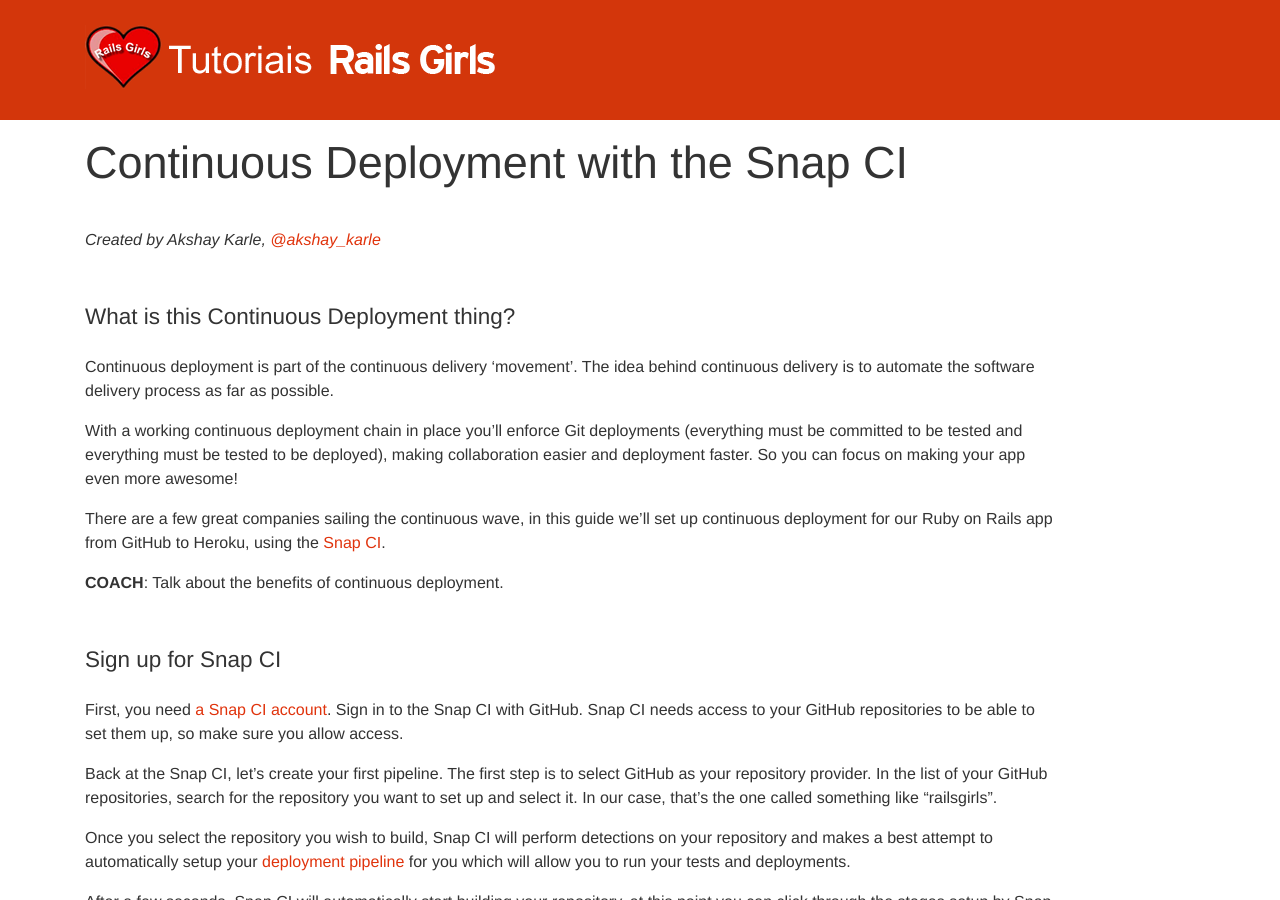
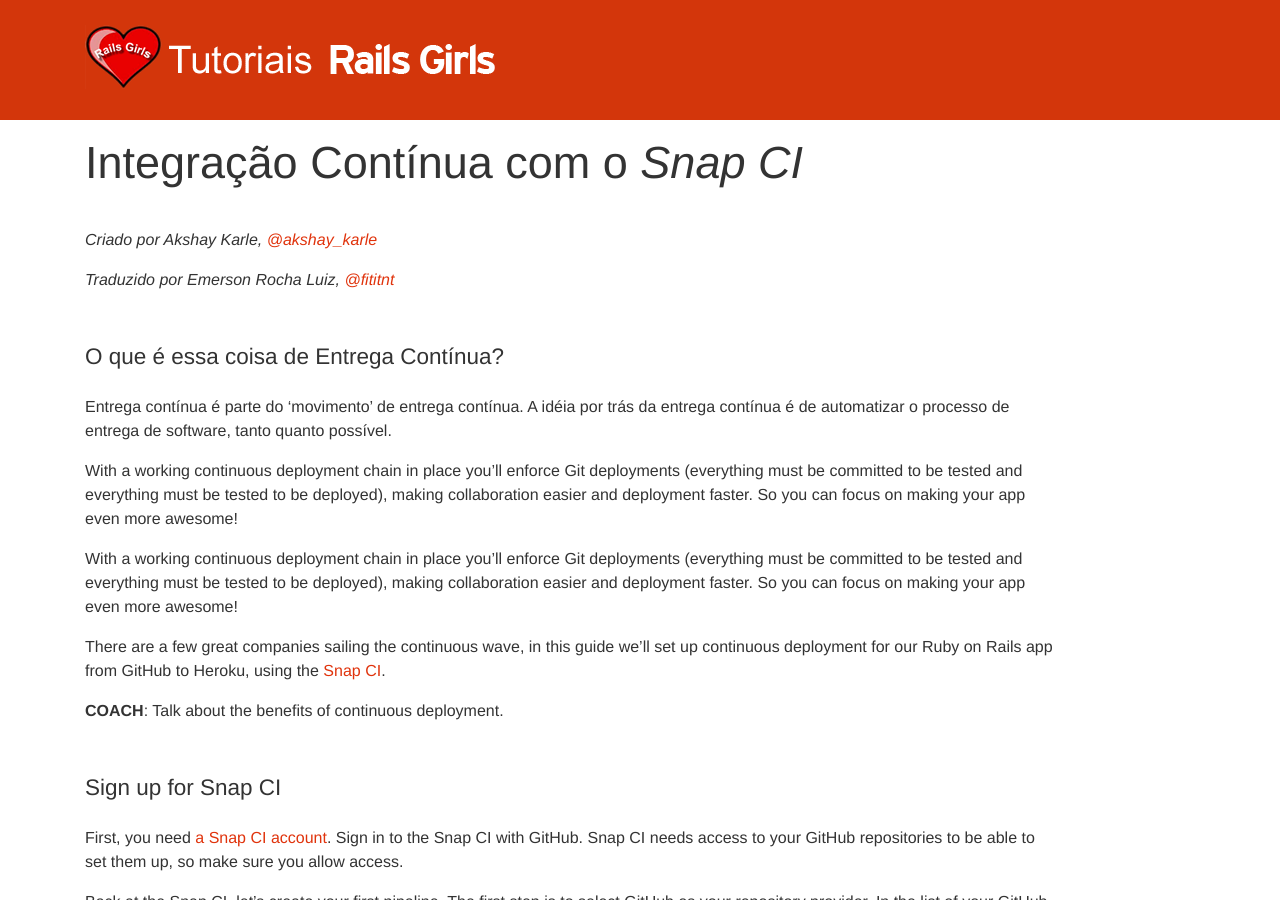
Before and after one commit to railsgirls/guides.railsgirls.com, a Jekyll site: the page built from _posts/2015-09-11-continuous-snap-ci.markdown, in a window 1280 px wide and 900 px high. Built offline with Jekyll 4.4.1, drawn with Linux system fonts in a browser that asks for light colours; nearby versions of some CDN libraries.

Commit message:
traducao-pt,continuous-snap-ci: tradução iniciada; adicionado observação da das diferenças entre "Continuous Integration", "Continuous Delivery" e "Continuous Deployment"

```diff
--- a/_posts/2015-09-11-continuous-snap-ci.markdown
+++ b/_posts/2015-09-11-continuous-snap-ci.markdown
@@ -4,13 +4,27 @@
 permalink: continuous-snap-ci
 ---
 
-# Continuous Deployment with the Snap CI
+# Integração Contínua com o <em lang="en">Snap CI</em>
 
-*Created by Akshay Karle, [@akshay_karle](https://twitter.com/akshay_karle)*
+*Criado por Akshay Karle, [@akshay_karle](https://twitter.com/akshay_karle)*
 
-### What is this Continuous Deployment thing?
+*Traduzido por Emerson Rocha Luiz, [@fititnt](https://github.com/fititnt)*
 
-Continuous deployment is part of the continuous delivery 'movement'. The idea behind continuous delivery is to automate the software delivery process as far as possible.
+<!--
+  N.T.: Existe diferença entre, conforme "Continuous Integration",
+        "Continuous Delivery" e "Continuous Deployment" http://stackoverflow.com/questions/28608015/continuous-integration-vs-continuous-delivery-vs-continuous-deployment
+        Creio que tende a ser interessante essa tradução ser revisada
+        por pessoa que trabalhe focada na área, para ter certeza de que
+        é tecnicamente precisa.
+-->
+
+
+### O que é essa coisa de Entrega Contínua?
+
+Entrega contínua é parte do 'movimento' de entrega contínua. A idéia por trás da entrega contínua é de automatizar o processo de entrega de software, tanto quanto possível.
+
+With a working continuous deployment chain in place you'll enforce Git deployments (everything must be committed to be tested and everything must be tested to be deployed), making collaboration easier and deployment faster. So you can focus on making your app even more awesome!
+
 
 With a working continuous deployment chain in place you'll enforce Git deployments (everything must be committed to be tested and everything must be tested to be deployed), making collaboration easier and deployment faster. So you can focus on making your app even more awesome!
 
```
